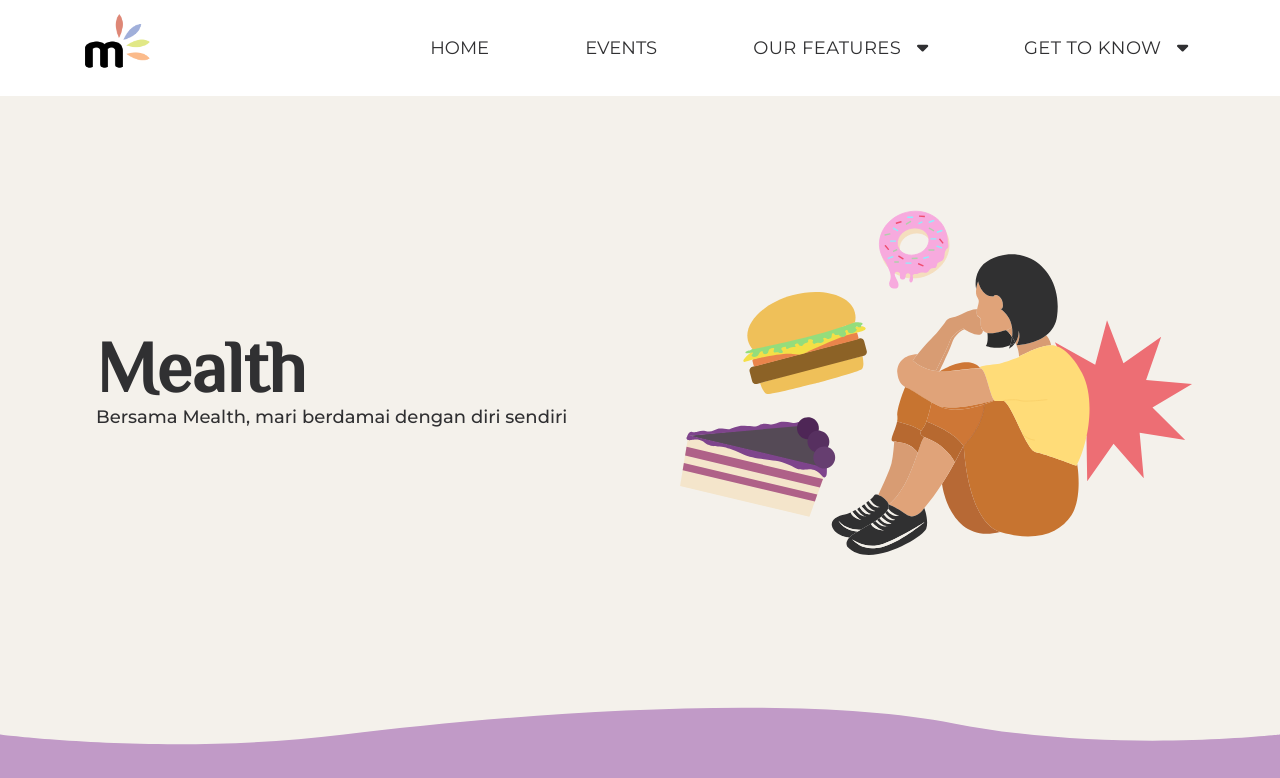
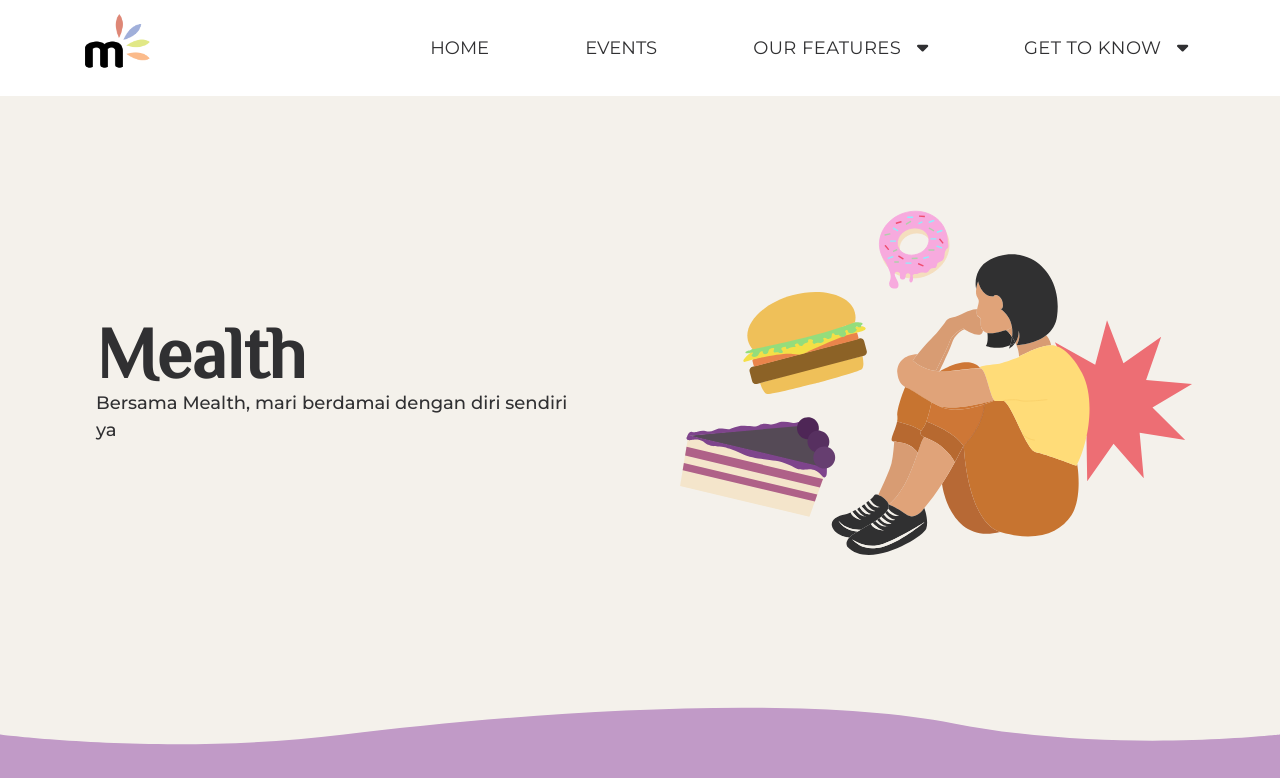
Before and after one commit to LordGedelicious/MealthWebApp, a React (Vite) app: page / in a window 1280 px wide. Shown: the top 778 px of the page. Built offline with nearby package versions, Linux system fonts and the light colour scheme; no server answers.

Commit message:
Update HomePage.tsx

```diff
--- a/src/pages/HomePage.tsx
+++ b/src/pages/HomePage.tsx
@@ -25,7 +25,7 @@
             <img src={HomeImg} alt="A person sitting" className="col-start-2 row-start-1" />
             <div className="text-center px-[10%] lg:pl-24 col-start-1 row-start-1 lg:text-left mb-12 lg:mb-0">
               <h1 className="text-7xl">Mealth</h1>
-              <h3>Bersama Mealth, mari berdamai dengan diri sendiri</h3>
+              <h3>Bersama Mealth, mari berdamai dengan diri sendiri ya</h3>
             </div>
 
           </div>
```
